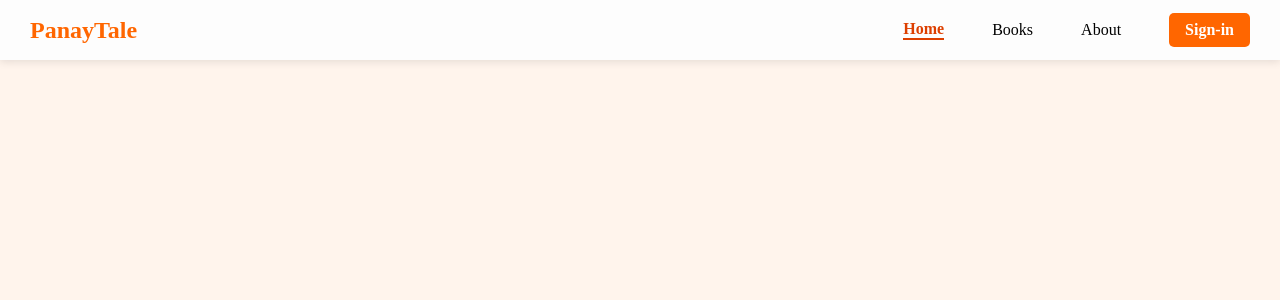
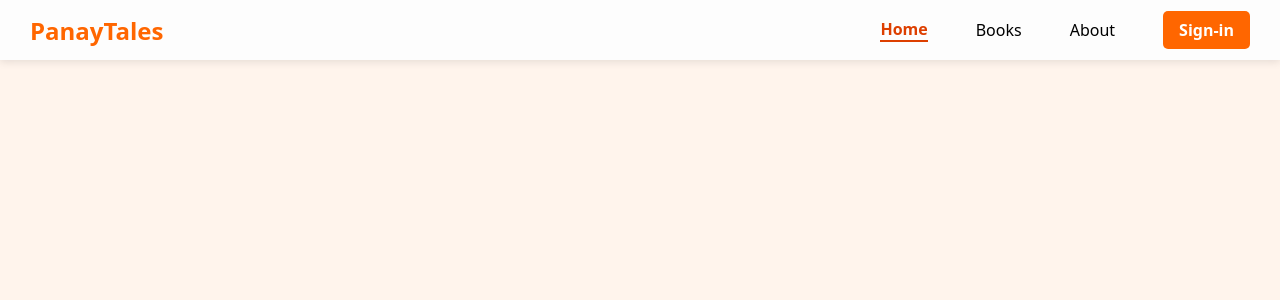
Before and after one commit to christianjayvillanueva-1654/ITC-PROJECT, a PHP site: page /HomePage.php in a window 1280 px wide. Shown: the top 300 px of the page. Run offline with PHP 8.4, Linux system fonts and the light colour scheme.

Commit message:
little tweaking

```diff
--- a/About.php
+++ b/About.php
@@ -11,6 +11,7 @@ $currentPage = basename($_SERVER['PHP_SELF']);
     <link rel="stylesheet" href="css/AboutPage.css">
 </head>
 <body>
+    <link href="https://fonts.googleapis.com/css2?family=Inter:wght@300;400;600;700&family=Merriweather:wght@400;700&display=swap" rel="stylesheet">
     <?php include 'navbar.php'; ?>
         <!--body image for about us-->
     <div class="about-wrapper">
--- a/HomePage.php
+++ b/HomePage.php
@@ -10,7 +10,7 @@
 
 
 <body>
-
+  <link href="https://fonts.googleapis.com/css2?family=Inter:wght@300;400;600;700&family=Merriweather:wght@400;700&display=swap" rel="stylesheet">
   <?php include 'navbar.php'; ?>
 
   <main>
--- a/css/AboutPage.css
+++ b/css/AboutPage.css
@@ -1,3 +1,6 @@
+.body{
+    font-family: 'Intel One Mono', 'Clear Sans', system-ui, -apple-system, 'Segoe UI', Roboto, 'Helvetica Neue', Arial, sans-serif;
+}
 /* Overall page padding */
 .about-wrapper {
     display: flex;
--- a/css/Homepage.css
+++ b/css/Homepage.css
@@ -1,5 +1,6 @@
 body {
   background-color: oklch(97.356% 0.01586 58.432);
+  font-family: 'Intel One Mono', 'Clear Sans', system-ui, -apple-system, 'Segoe UI', Roboto, 'Helvetica Neue', Arial, sans-serif;
   width: 100%;
   margin: 0;
   padding: 0;
--- a/navbar.php
+++ b/navbar.php
@@ -1,7 +1,7 @@
 <?php $currentPage = basename($_SERVER['PHP_SELF']); ?>
 
 <div class="navbar-background">
-  <div class="Logo">PanayTale</div>
+  <div class="Logo">PanayTales</div>
   <div class="nav-links">
     <a href="HomePage.php" class="<?php if($currentPage=='HomePage.php'){echo 'active-page';} ?>">Home</a>
     <a href="books.php" class="<?php if($currentPage=='books.php'){echo 'active-page';} ?>">Books</a>
```
